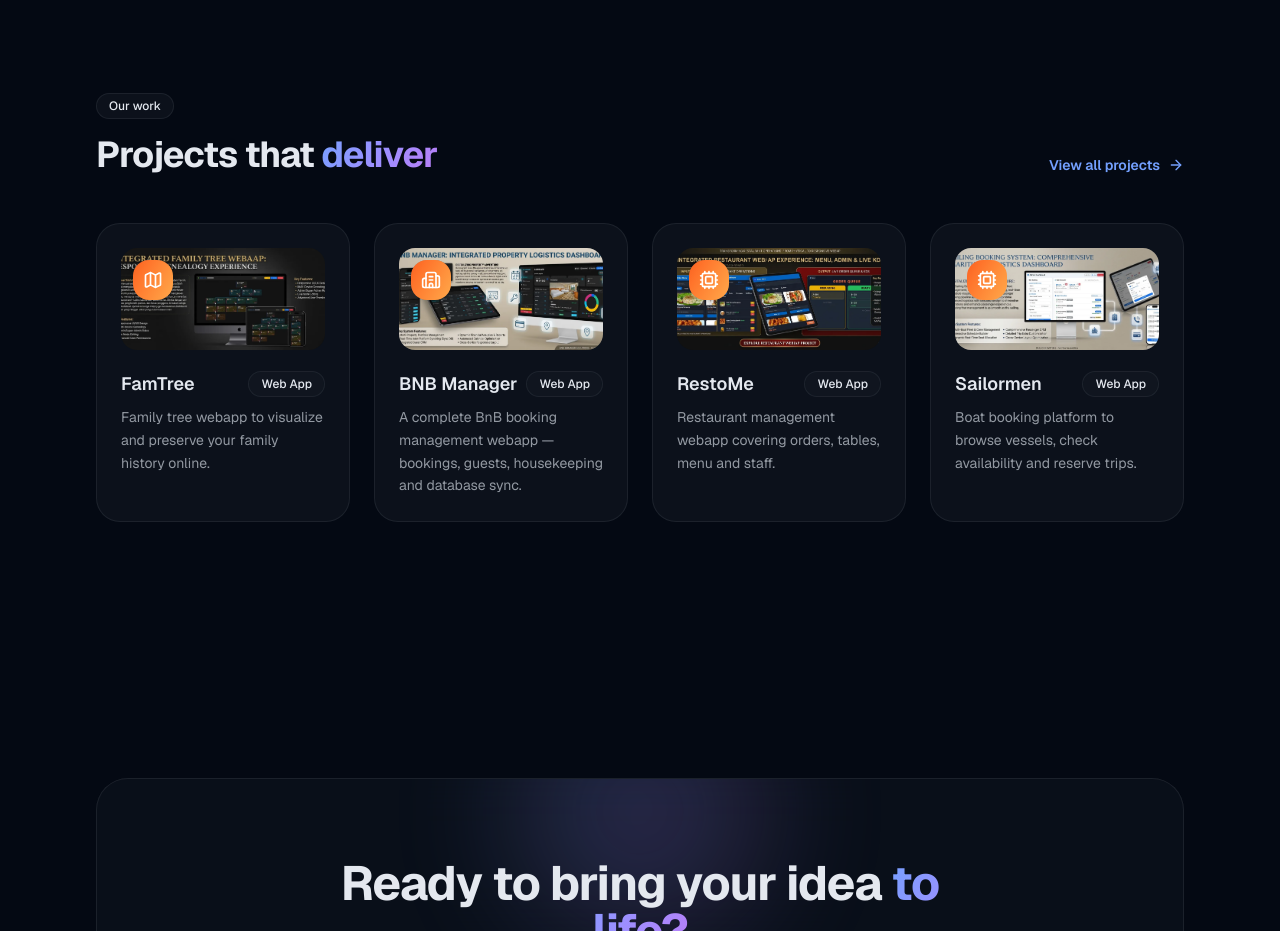
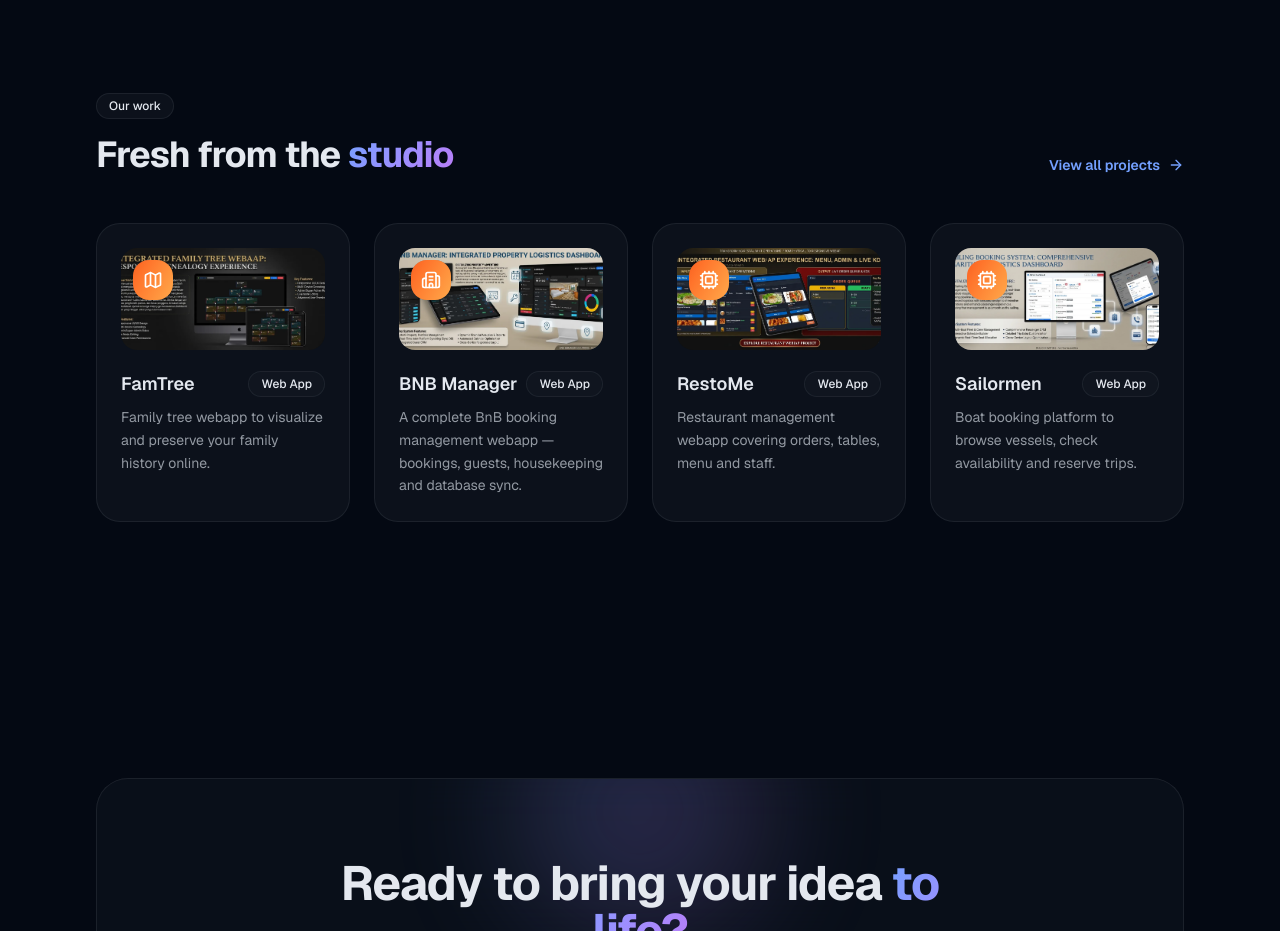
Before and after one commit to cgtechvibes01/cgweb, a Next.js app: page / in a window 1280 px wide. Shown: the part 1480-2411 px from the top of the page. Built offline with nearby package versions, Linux system fonts and the light colour scheme.

Commit message:
feat: update homepage projects heading to Fresh from the studio

```diff
--- a/src/components/sections/ProjectsPreview.tsx
+++ b/src/components/sections/ProjectsPreview.tsx
@@ -28,7 +28,7 @@
           <div>
             <Badge>Our work</Badge>
             <h2 className="mt-4 text-3xl font-bold tracking-tight sm:text-4xl">
-              Projects that <span className="text-gradient">deliver</span>
+              Fresh from the <span className="text-gradient">studio</span>
             </h2>
           </div>
           <Link
```
